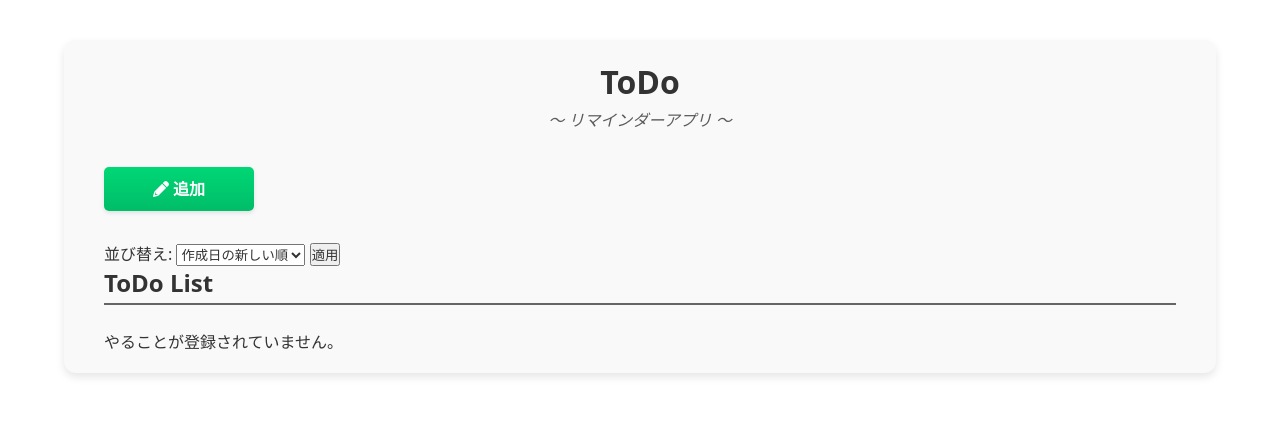
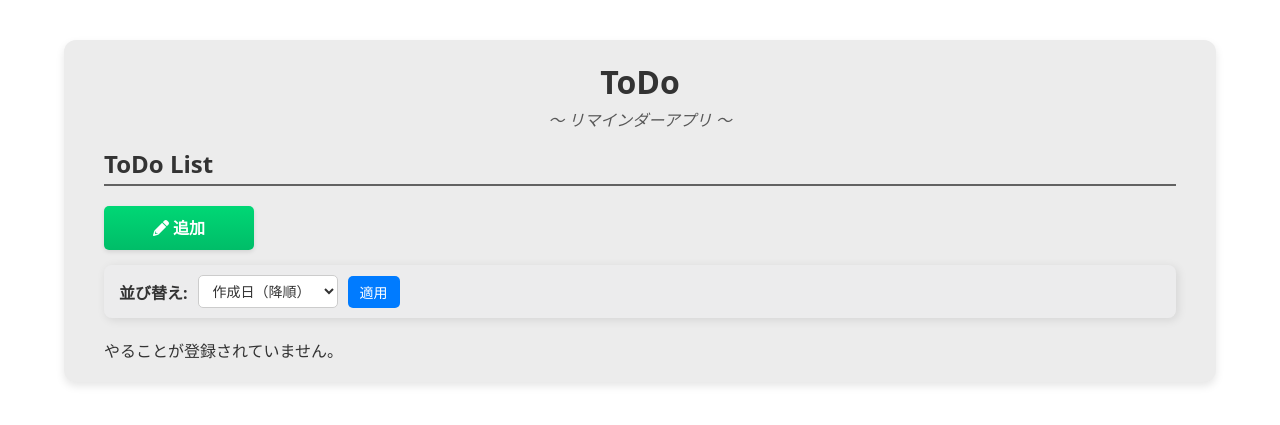
Before and after one commit to KinuGra/docker-flask-todo, a Flask app: page / in a window 1280 px wide. Shown: the top 425 px of the page. Run offline with Flask 3, Linux system fonts and the light colour scheme; data that the repository does not hold is empty.

Commit message:
マージ、デザイン調整

```diff
--- a/app/static/css/index.css
+++ b/app/static/css/index.css
@@ -13,8 +13,7 @@
     }
 
     .button {
-        margin-top: 20px;
-        margin-bottom: 30px;
+        margin-bottom: 15px;
         background-image: linear-gradient(-180deg, #00D775, #00BD68);
         color: #FFF;
     }
@@ -38,4 +37,45 @@
             margin-bottom:4px;
         }
     }
+
+    .sort-form {
+        display: flex;
+        align-items: center;
+        gap: 10px;
+        margin-bottom: 20px;
+        background: #e9ecef41;
+        padding: 10px 15px;
+        border-radius: 8px;
+        box-shadow: 2px 2px 10px rgba(0, 0, 0, 0.1);
+    }
+
+    .sort-form label {
+        font-size: 16px;
+        font-weight: bold;
+        color: #333;
+    }
+
+    .sort-form select {
+        padding: 5px 10px;
+        font-size: 14px;
+        border: 1px solid #ccc;
+        border-radius: 5px;
+        background-color: #fff;
+        cursor: pointer;
+    }
+
+    .sort-form button {
+        background: #007bff;
+        color: #fff;
+        border: none;
+        padding: 6px 12px;
+        font-size: 14px;
+        border-radius: 5px;
+        cursor: pointer;
+        transition: 0.3s;
+    }
+
+    .sort-form button:hover {
+        background: #0056b3;
+    }
 }
--- a/app/static/css/styles.css
+++ b/app/static/css/styles.css
@@ -29,7 +29,7 @@ textarea {
 .container {
     margin: 40px auto;
     width: 90%;
-    background-color: #f9f9f9;
+    background-color: #ececec;
     padding: 20px 40px;
     border-radius: 12px;
     box-shadow: 0 4px 8px rgba(0, 0, 0, 0.1);
@@ -61,14 +61,14 @@ textarea {
 
 .card {
     padding: 16px;
-    background-color: #e9ecef;
+    background-color: #ffffff;
     border-radius: 6px;
     box-shadow: 0 4px 8px rgba(0, 0, 0, 0.1);
 }
 
 .title-border {
     padding-bottom: 4px;
-    margin-bottom: 24px;
+    margin-bottom: 20px;
     border-bottom: 2px solid #333333bd;
 }
 
--- a/app/templates/create_memo.html
+++ b/app/templates/create_memo.html
@@ -14,8 +14,9 @@
         <form action="{{ url_for('create_memo') }}" method="POST" class="modern-form">
             <label for="title">やること（タイトル）</label>
             <input type="text" id="title" name="title" required>
+            <!-- 詳細はrequiredを消して任意入力 -->
             <label for="content">詳細</label>
-            <textarea id="content" name="content" required></textarea>
+            <textarea id="content" name="content"></textarea>
             <label for="deadline">期限日</label>
             <input type="datetime-local" id="deadline" name="deadline">
             <button type="submit" class="button">保存</button>
--- a/app/templates/index.html
+++ b/app/templates/index.html
@@ -13,22 +13,23 @@
         <h1>ToDo</h1>
         <p class="sub-title">〜 リマインダーアプリ 〜</p>
 
+        <div class="memos">
+            <h2 class="title-border">ToDo List</h2>
+
             <a href="{{ url_for('create_memo') }}" class="button">
                 <i class="fas fa-pencil-alt"></i> 追加
             </a>
 
+            <!-- ソート -->
             <form method="GET" action="/" class="sort-form">
                 <label for="sort">並び替え:</label>
                 <select id="sort" name="sort">
-                <option value="created_at_desc">作成日の新しい順</option>
-                <option value="deadline_asc">期限日の近い順</option>
-                <option value="deadline_desc">期限日の遠い順</option>
+                    <option value="created_at_desc">作成日（降順）</option>
+                    <option value="deadline_asc">期限日（昇順）</option>
+                    <option value="deadline_desc">期限日（降順）</option>
                 </select>
                 <button type="submit">適用</button>
             </form>
-
-        <div class="memos">
-            <h2 class="title-border">ToDo List</h2>
 
             {% if not memos %}
                 <p>やることが登録されていません。</p>
```
Lines whose indentation alone changed are shown as unchanged.
